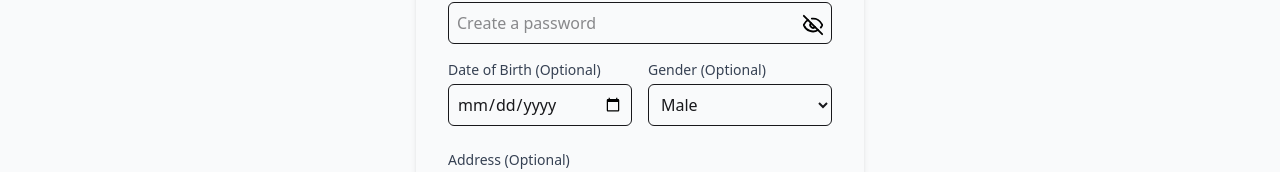
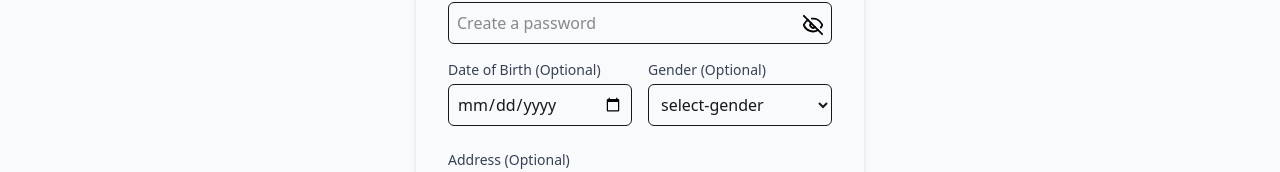
Before and after one commit to rithin-rajpoot/care-connect, a React (Vite) app in the folder client/: page /patient-register in a window 1280 px wide. Shown: the part 620-792 px from the top of the page. Built offline with nearby package versions, Linux system fonts and the light colour scheme.

Commit message:
Integrated registration with backend route

```diff
--- a/client/src/authentication/PatientRegistration.jsx
+++ b/client/src/authentication/PatientRegistration.jsx
@@ -60,7 +60,7 @@ const dispatch = useDispatch();
     fullName:"",
     username:"",
     email:"",
-    phno:"",
+    phone:"",
     password:"",
     DOB:"",
     gender:"",
@@ -71,7 +71,8 @@ const dispatch = useDispatch();
     setFormData((prev) => ({ ...prev, [e.target.name]: e.target.value }));
   }
 
-const handlePatientRegistration = async ()=>{
+const handlePatientRegistration = async (e)=>{
+    e.preventDefault()
     const response = await dispatch(registerPatientThunk(formData));
     if (response?.payload?.success) {
       navigate("/");
@@ -109,7 +110,7 @@ const handlePatientRegistration = async ()=>{
         </div>
          <div className="mb-4">
           <label className="block text-sm font-medium text-gray-700 mb-1">Mobile No:</label>
-          <input type="tel" placeholder="ph no" name="phno" className="w-full p-2 border rounded-md focus:outline-none focus:ring-2 focus:ring-blue-400" onChange={handleInputChange}/>
+          <input type="tel" placeholder="ph no" name="phone" className="w-full p-2 border rounded-md focus:outline-none focus:ring-2 focus:ring-blue-400" onChange={handleInputChange}/>
         </div>
 
 
@@ -148,14 +149,15 @@ const handlePatientRegistration = async ()=>{
         <div className="flex gap-4 mb-6">
           <div className="w-1/2">
             <label className="block text-sm font-medium text-gray-700 mb-1">Date of Birth (Optional)</label>
-            <input type="date" placeholder="dd-mm-yyyy" name="d_o_b" className="w-full p-2 border rounded-md focus:outline-none focus:ring-2 focus:ring-blue-400" onChange={handleInputChange}/>
+            <input type="date" placeholder="dd-mm-yyyy" name="DOB" className="w-full p-2 border rounded-md focus:outline-none focus:ring-2 focus:ring-blue-400" onChange={handleInputChange}/>
           </div>
           <div className="w-1/2">
             <label className="block text-sm font-medium text-gray-700 mb-1">Gender (Optional)</label>
-            <select name="gender" className="w-full p-2 border rounded-md focus:outline-none focus:ring-2 focus:ring-blue-400"onChange={handleInputChange}>
-              <option>Male</option>
-              <option>Female</option>
-              <option>Other</option>
+            <select name="gender" value = {formData.gender} className="w-full p-2 border rounded-md focus:outline-none focus:ring-2 focus:ring-blue-400"onChange={handleInputChange}>
+              <option value="">select-gender</option>
+              <option value="Male">Male</option>
+              <option value="Female">Female</option>
+              <option value="Other">Other</option>
             </select>
           </div>
         </div>
--- a/client/src/lib/axiosInstance.js
+++ b/client/src/lib/axiosInstance.js
@@ -1,7 +1,7 @@
 import axios from "axios";
 
 // Fetch environment variables from Vite configuration
-const DB_URL = "http://localhost:3000/api"; // THIS WILL CHANGE
+const DB_URL = "http://localhost:9000/careconnect/api"; // THIS WILL CHANGE
 
 export const axiosInstance = axios.create({
   baseURL : DB_URL,
--- a/client/src/store/slice/patient/patientSlice.js
+++ b/client/src/store/slice/patient/patientSlice.js
@@ -23,13 +23,15 @@ const patientSlice = createSlice({
             state.loading = true;
         });
 
-        builder.addCase(loginPatientThunk.fulfilled, (state, action) => { // action.payload => contains the data returned from loginUserThunk after fetching
-            state.patientProfile = action.payload?.responseData?.patient // store the data fetched from backend
+        builder.addCase(loginPatientThunk.fulfilled, (state, action) => {
+            state.patientProfile = action?.payload?.responseData?.newPatient
+            console.log("fullfilled:",action?.payload?.responseData);
             state.isAuthenticated = true;
             state.loading = false;
+
         });
 
-        builder.addCase(loginPatientThunk.rejected, (state, action) => { // action.payload => contains the data returned from rejectWithValue()
+        builder.addCase(loginPatientThunk.rejected, (state, action) => {
             state.loading = false;
         });
 
--- a/client/src/store/slice/patient/patientThunk.js
+++ b/client/src/store/slice/patient/patientThunk.js
@@ -22,20 +22,21 @@ export const loginPatientThunk = createAsyncThunk('patient/login',
 );
 
 export const registerPatientThunk = createAsyncThunk('patient/register',
-    async ({ fullName,username,email,phno,password,DOB,gender,address,}, { rejectWithValue }) => {
+    async ({ fullName,username,email,phone,password,DOB,gender,address,}, { rejectWithValue }) => {
         try {
             const response = await axiosInstance.post('/patient/register', {
                 fullName,
                 username,
                 email,
-                phno,
+                phone,
                 password,
                 DOB,
                 gender,
                 address,
             });
+            // console.log("saved:",response?.data?.responseData);
             toast.success("Account Created Successfully!!");
-            return response.data;
+            return response?.data;
 
         } catch (error) {
             const errorOutput = error?.response?.data?.errMessage;
```
Also changed, not shown: 2 other files (tests, documents, lock files or other folders).
